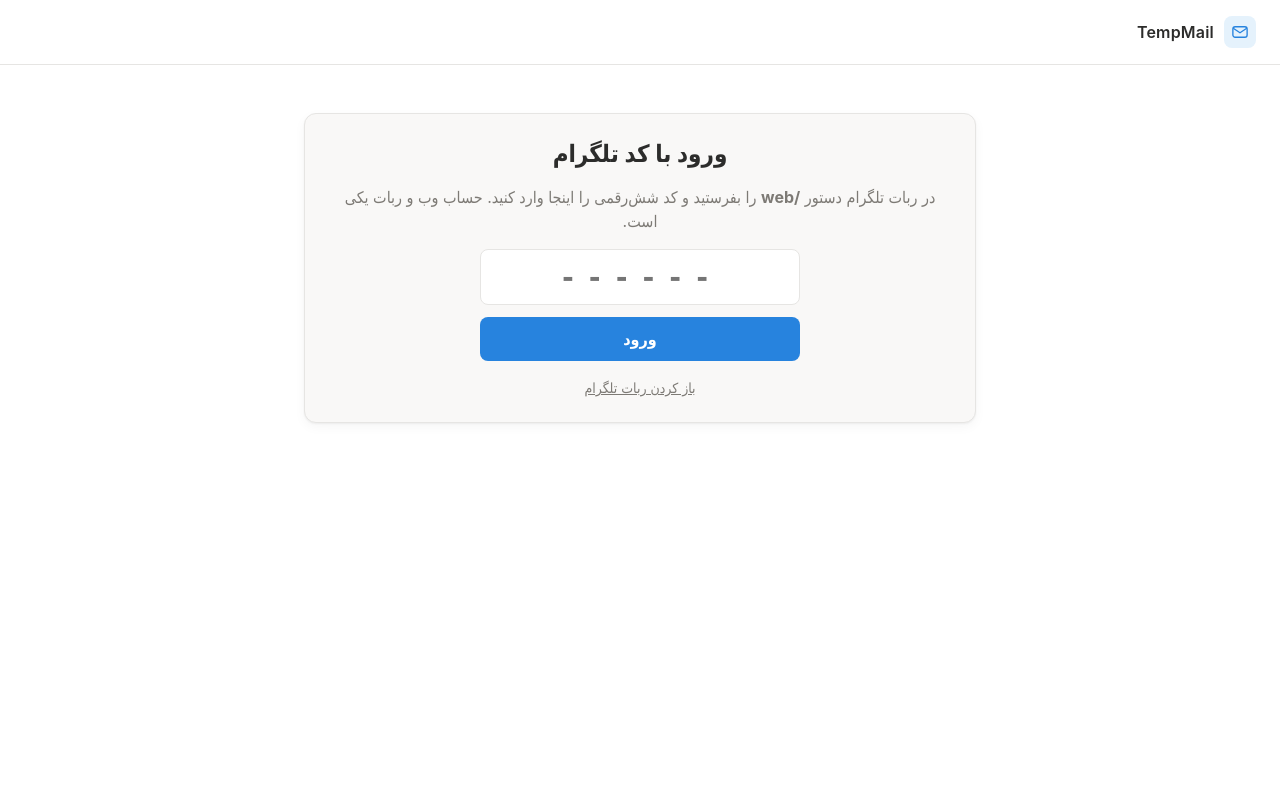
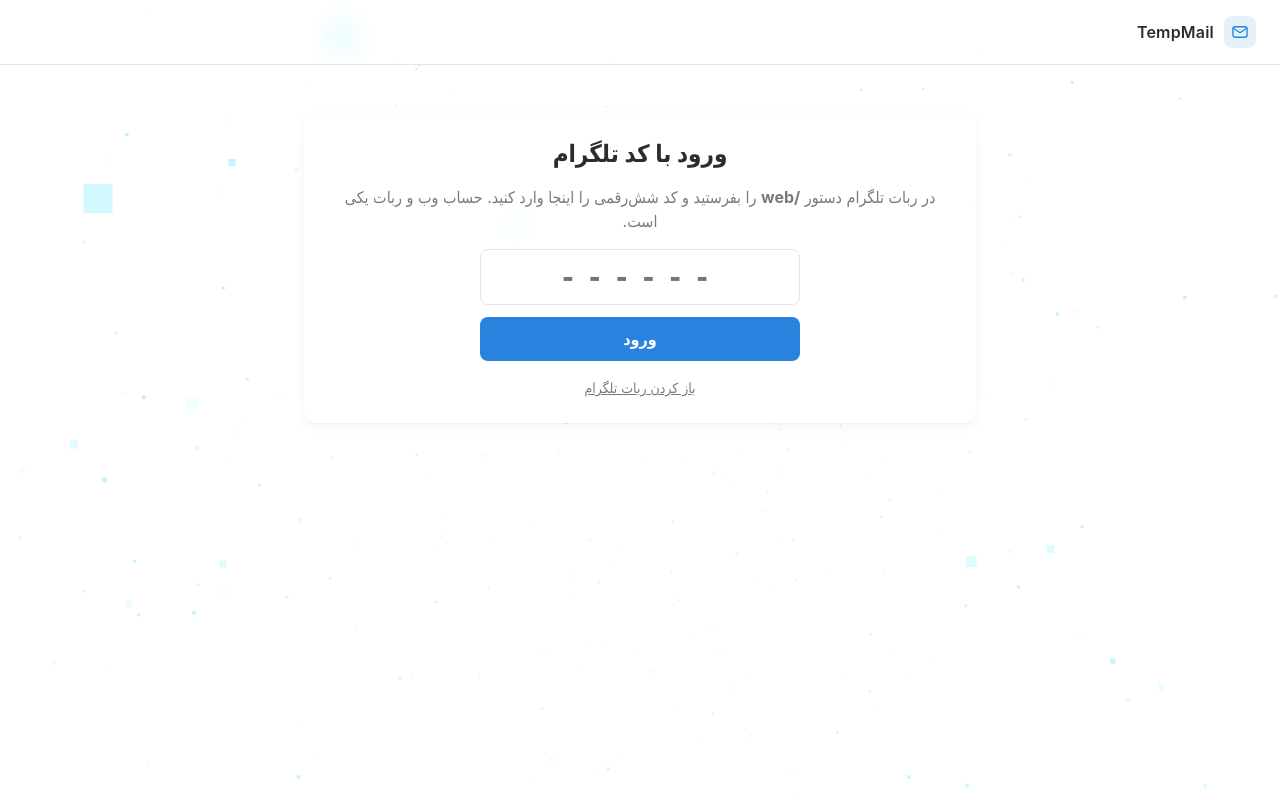
Before and after one commit to parhambepe/tempmail-telegram-worker, a website: page public/index.html in a window 1280 px wide. Drawn offline with nearby package versions, Linux system fonts and the light colour scheme.

Commit message:
Add files via upload

```diff
--- /dev/null
+++ b/public/3d-bg.js
@@ -0,0 +1,126 @@
+// Three.js 3D Particle Background
+(function() {
+    // Only run if Three.js is loaded
+    if (typeof THREE === 'undefined') return;
+
+    const container = document.getElementById('bg-canvas');
+    if (!container) return;
+
+    // --- Setup Scene ---
+    const scene = new THREE.Scene();
+    scene.background = null; // transparent
+
+    // --- Camera ---
+    const camera = new THREE.PerspectiveCamera(75, window.innerWidth / window.innerHeight, 0.1, 1000);
+    camera.position.z = 30;
+
+    // --- Renderer ---
+    const renderer = new THREE.WebGLRenderer({
+        antialias: true,
+        alpha: true
+    });
+    renderer.setSize(window.innerWidth, window.innerHeight);
+    renderer.setPixelRatio(Math.min(window.devicePixelRatio, 2));
+    container.appendChild(renderer.domElement);
+
+    // --- Particles ---
+    const count = 600;
+    const positions = new Float32Array(count * 3);
+    const colors = new Float32Array(count * 3);
+    const sizes = new Float32Array(count);
+
+    // Determine color based on theme
+    const isDark = window.matchMedia('(prefers-color-scheme: dark)').matches;
+    const accentColor = new THREE.Color(isDark ? '#5e9fe8' : '#2783de');
+    const mutedColor = new THREE.Color(isDark ? '#7d7a75' : '#b0aba5');
+
+    for (let i = 0; i < count; i++) {
+        // Positions in a sphere
+        const radius = 20 + Math.random() * 15;
+        const theta = Math.random() * Math.PI * 2;
+        const phi = Math.acos((Math.random() * 2) - 1);
+
+        positions[i*3] = radius * Math.sin(phi) * Math.cos(theta);
+        positions[i*3+1] = radius * Math.sin(phi) * Math.sin(theta);
+        positions[i*3+2] = radius * Math.cos(phi);
+
+        // Colors - blend between accent and muted
+        const mix = Math.random();
+        const color = accentColor.clone().lerp(mutedColor, mix);
+        colors[i*3] = color.r;
+        colors[i*3+1] = color.g;
+        colors[i*3+2] = color.b;
+
+        sizes[i] = 0.05 + Math.random() * 0.15;
+    }
+
+    const geometry = new THREE.BufferGeometry();
+    geometry.setAttribute('position', new THREE.BufferAttribute(positions, 3));
+    geometry.setAttribute('color', new THREE.BufferAttribute(colors, 3));
+    geometry.setAttribute('size', new THREE.BufferAttribute(sizes, 1));
+
+    // --- Particle Material ---
+    const material = new THREE.PointsMaterial({
+        size: 0.2,
+        vertexColors: true,
+        transparent: true,
+        opacity: 0.6,
+        blending: THREE.AdditiveBlending,
+        sizeAttenuation: true,
+        depthWrite: false
+    });
+
+    const particles = new THREE.Points(geometry, material);
+    scene.add(particles);
+
+    // --- Mouse Interaction ---
+    let mouseX = 0;
+    let mouseY = 0;
+    let targetX = 0;
+    let targetY = 0;
+
+    document.addEventListener('mousemove', (event) => {
+        mouseX = (event.clientX / window.innerWidth) * 2 - 1;
+        mouseY = -(event.clientY / window.innerHeight) * 2 + 1;
+    });
+
+    document.addEventListener('touchmove', (event) => {
+        if (event.touches.length > 0) {
+            mouseX = (event.touches[0].clientX / window.innerWidth) * 2 - 1;
+            mouseY = -(event.touches[0].clientY / window.innerHeight) * 2 + 1;
+        }
+    }, { passive: true });
+
+    // --- Resize ---
+    function onResize() {
+        const w = window.innerWidth;
+        const h = window.innerHeight;
+        camera.aspect = w / h;
+        camera.updateProjectionMatrix();
+        renderer.setSize(w, h);
+    }
+    window.addEventListener('resize', onResize);
+
+    // --- Theme change detection ---
+    window.matchMedia('(prefers-color-scheme: dark)').addEventListener('change', () => {
+        // Reload page to update colors (simple approach)
+        window.location.reload();
+    });
+
+    // --- Animation Loop ---
+    function animate() {
+        requestAnimationFrame(animate);
+
+        // Smooth mouse follow
+        targetX += (mouseX - targetX) * 0.05;
+        targetY += (mouseY - targetY) * 0.05;
+
+        // Rotate particles based on mouse
+        particles.rotation.x += 0.0005 + targetY * 0.001;
+        particles.rotation.y += 0.001 + targetX * 0.001;
+
+        renderer.render(scene, camera);
+    }
+
+    animate();
+})();
--- a/public/app.css
+++ b/public/app.css
@@ -11,6 +11,8 @@
 	--red: #e56458;
 	--radius: 12px;
 	--shadow: 0 1px 2px rgba(0, 0, 0, 0.05), 0 4px 12px rgba(0, 0, 0, 0.04);
+	--glass-bg: rgba(255, 255, 255, 0.6);
+	--glass-border: rgba(255, 255, 255, 0.3);
 }
 
 @media (prefers-color-scheme: dark) {
@@ -26,6 +28,8 @@
 		--green: #72bc8f;
 		--red: #e97366;
 		--shadow: none;
+		--glass-bg: rgba(25, 25, 25, 0.7);
+		--glass-border: rgba(255, 255, 255, 0.1);
 	}
 }
 
@@ -37,6 +41,7 @@
 body {
 	margin: 0;
 	padding: 0;
+	height: 100%;
 }
 
 body {
@@ -44,6 +49,18 @@
 	color: var(--text);
 	font: 16px/1.5 -apple-system, BlinkMacSystemFont, "Segoe UI", Vazirmatn, Tahoma, sans-serif;
 	min-height: 100vh;
+	position: relative;
+	z-index: 1;
+}
+
+#bg-canvas {
+	position: fixed;
+	top: 0;
+	left: 0;
+	width: 100%;
+	height: 100%;
+	z-index: 0;
+	pointer-events: none;
 }
 
 .topbar {
@@ -55,7 +72,9 @@
 	border-bottom: 1px solid var(--border);
 	position: sticky;
 	top: 0;
-	background: var(--canvas);
+	background: var(--glass-bg);
+	backdrop-filter: blur(12px);
+	-webkit-backdrop-filter: blur(12px);
 	z-index: 5;
 }
 
@@ -84,12 +103,21 @@
 	display: flex;
 	flex-direction: column;
 	gap: 24px;
+	position: relative;
+	z-index: 1;
 }
 
 .view {
 	display: flex;
 	flex-direction: column;
 	gap: 24px;
+}
+
+.glass {
+	background: var(--glass-bg) !important;
+	backdrop-filter: blur(12px);
+	-webkit-backdrop-filter: blur(12px);
+	border: 1px solid var(--glass-border) !important;
 }
 
 .card {
@@ -101,6 +129,12 @@
 	flex-direction: column;
 	gap: 16px;
 	box-shadow: var(--shadow);
+	transition: transform 0.2s ease, box-shadow 0.2s ease;
+}
+
+.card:hover {
+	transform: translateY(-2px);
+	box-shadow: 0 8px 30px rgba(0, 0, 0, 0.08);
 }
 
 .card.center {
@@ -171,7 +205,11 @@
 	border: 1px solid transparent;
 	min-height: 44px;
 	padding: 0 16px;
-	transition: background 0.15s ease, border-color 0.15s ease;
+	transition: background 0.15s ease, border-color 0.15s ease, transform 0.1s ease;
+}
+
+button:active {
+	transform: scale(0.96);
 }
 
 button:focus-visible,
@@ -305,6 +343,11 @@
 	align-items: center;
 	justify-content: space-between;
 	gap: 12px;
+	transition: transform 0.15s ease;
+}
+
+.list li:hover {
+	transform: translateX(-4px);
 }
 
 .mail-btn {
@@ -382,6 +425,7 @@
 	width: 44px;
 	height: 26px;
 	accent-color: var(--accent);
+	cursor: pointer;
 }
 
 .sheet {
@@ -392,19 +436,33 @@
 	align-items: flex-end;
 	justify-content: center;
 	z-index: 10;
+	animation: fadeIn 0.2s ease;
+}
+
+@keyframes fadeIn {
+	from { opacity: 0; }
+	to { opacity: 1; }
 }
 
 .sheet-inner {
 	width: min(720px, 100%);
 	max-height: 85vh;
 	overflow: auto;
-	background: var(--canvas);
-	border: 1px solid var(--border);
+	background: var(--glass-bg);
+	backdrop-filter: blur(12px);
+	-webkit-backdrop-filter: blur(12px);
+	border: 1px solid var(--glass-border);
 	border-radius: 16px 16px 0 0;
 	padding: 24px;
 	display: flex;
 	flex-direction: column;
 	gap: 12px;
+	animation: slideUp 0.3s ease;
+}
+
+@keyframes slideUp {
+	from { transform: translateY(30px); opacity: 0; }
+	to { transform: translateY(0); opacity: 1; }
 }
 
 .sheet-inner pre {
@@ -431,6 +489,7 @@
 	padding: 10px 18px;
 	font-size: 14px;
 	z-index: 20;
+	animation: slideUp 0.25s ease;
 }
 
 .hidden {
@@ -464,5 +523,6 @@
 @media (prefers-reduced-motion: reduce) {
 	* {
 		transition: none !important;
+		animation: none !important;
 	}
 }
--- a/public/index.html
+++ b/public/index.html
@@ -11,6 +11,9 @@
 		<link rel="stylesheet" href="/app.css" />
 	</head>
 	<body>
+		<!-- THREE.JS BACKGROUND -->
+		<div id="bg-canvas"></div>
+
 		<header class="topbar">
 			<div class="brand">
 				<span class="brand-mark" aria-hidden="true">
@@ -27,7 +30,7 @@
 		<main id="main">
 			<!-- LOGIN -->
 			<section id="view-login" class="view">
-				<div class="card center">
+				<div class="card center glass">
 					<h1>ورود با کد تلگرام</h1>
 					<p class="muted">
 						در ربات تلگرام دستور <b>/web</b> را بفرستید و کد شش‌رقمی را اینجا وارد کنید.
@@ -54,7 +57,7 @@
 
 			<!-- APP -->
 			<section id="view-app" class="view hidden">
-				<div class="card address-card">
+				<div class="card address-card glass">
 					<div class="row between">
 						<span class="label">آدرس فعال</span>
 						<span id="active-ttl" class="pill">—</span>
@@ -70,7 +73,7 @@
 					<p id="quota" class="muted small">—</p>
 				</div>
 
-				<nav class="tabs" role="tablist">
+				<nav class="tabs glass" role="tablist">
 					<button class="tab active" data-tab="inbox" role="tab" type="button">صندوق</button>
 					<button class="tab" data-tab="addresses" role="tab" type="button">آدرس‌ها</button>
 					<button class="tab" data-tab="settings" role="tab" type="button">تنطیمات</button>
@@ -92,11 +95,11 @@
 
 				<div id="tab-settings" class="tabpanel hidden">
 					<span class="label">تنطیمات</span>
-					<label class="switch-row">
+					<label class="switch-row glass">
 						<span>اعلان تلگرام برای ایمیل جدید</span>
 						<input id="set-notify" type="checkbox" />
 					</label>
-					<label class="switch-row">
+					<label class="switch-row glass">
 						<span>نمایش لینک‌های داخل ایمیل</span>
 						<input id="set-links" type="checkbox" />
 					</label>
@@ -107,7 +110,7 @@
 
 		<!-- MESSAGE SHEET -->
 		<div id="sheet" class="sheet hidden" role="dialog" aria-modal="true" aria-labelledby="sheet-subject">
-			<div class="sheet-inner">
+			<div class="sheet-inner glass">
 				<div class="row between">
 					<h2 id="sheet-subject">—</h2>
 					<button id="sheet-close" class="ghost icon" type="button" aria-label="بستن">✕</button>
@@ -118,6 +121,10 @@
 		</div>
 
 		<div id="toast" class="toast hidden"></div>
+
+		<!-- Three.js -->
+		<script src="https://cdnjs.cloudflare.com/ajax/libs/three.js/r128/three.min.js"></script>
+		<script src="/3d-bg.js"></script>
 		<script src="/app.js"></script>
 	</body>
 </html>
--- a/public/sw.js
+++ b/public/sw.js
@@ -2,7 +2,7 @@
 // opens instantly. API responses are always fetched from the network.
 
 const CACHE = "tempmail-shell-v1"
-const SHELL = ["/", "/index.html", "/app.css", "/app.js", "/manifest.webmanifest"]
+const SHELL = ["/", "/index.html", "/app.css", "/app.js", "/3d-bg.js", "/manifest.webmanifest"]
 
 self.addEventListener("install", (event) => {
 	event.waitUntil(caches.open(CACHE).then((cache) => cache.addAll(SHELL)).then(() => self.skipWaiting()))
```
Also changed, not shown: public/app.js (line endings or trailing spaces), public/manifest.webmanifest.
